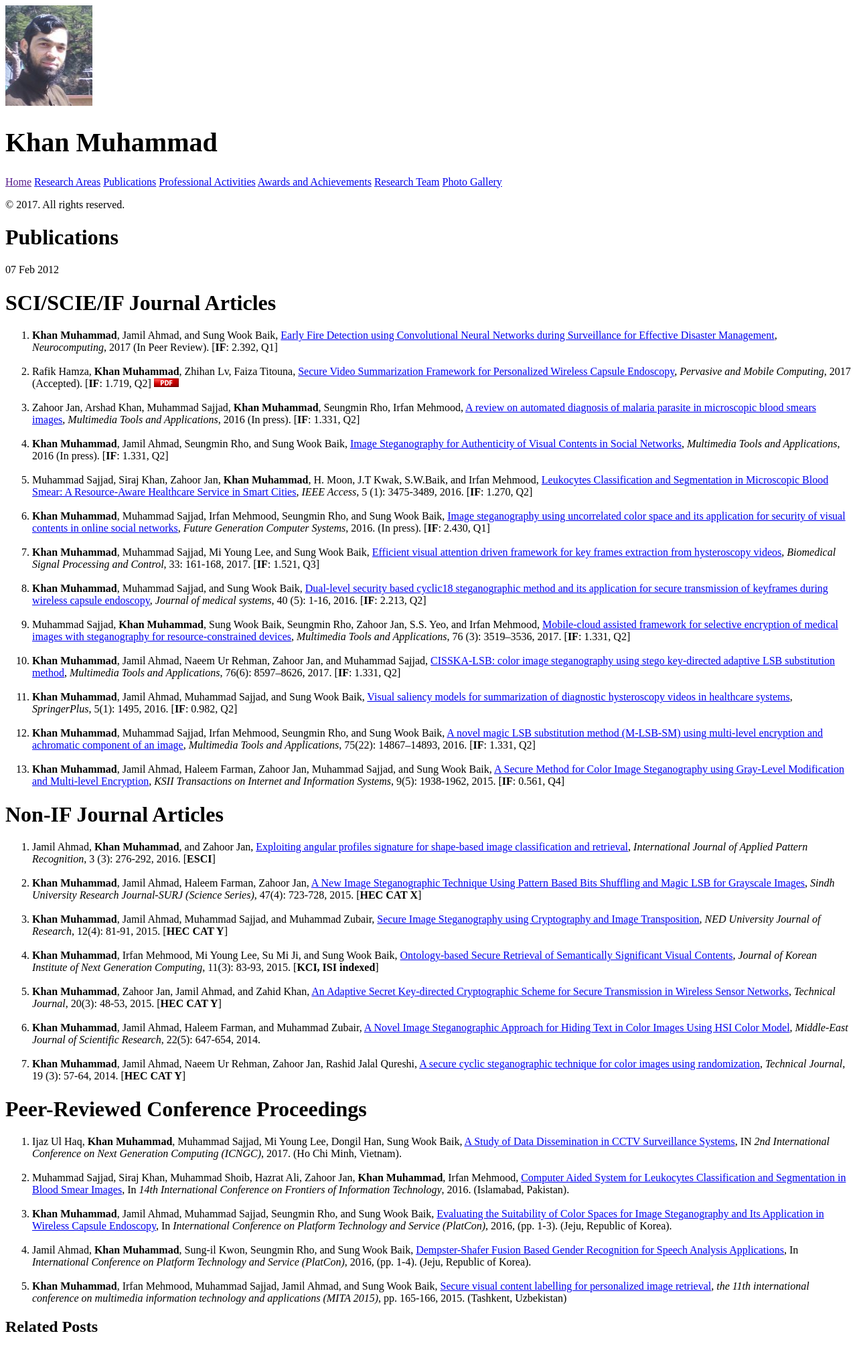
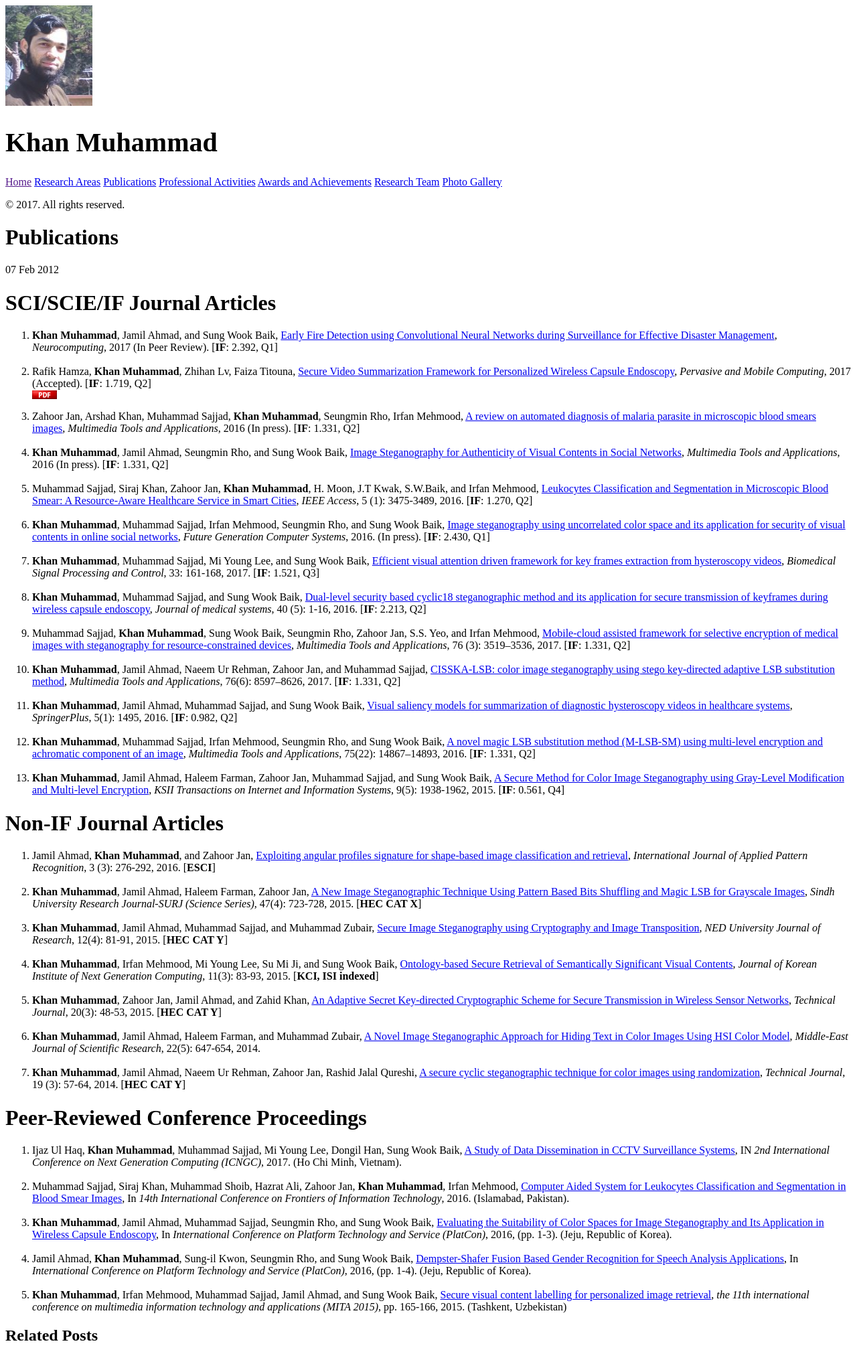
Before and after one commit to khan-muhammad/khan-muhammad.github.io, a Jekyll site: the page built from _posts/2012-02-07-publications.md, in a window 1280 px wide. Shown: the whole page at 67% size. Built offline with Jekyll 4.4.1, drawn with Linux system fonts in a browser that asks for light colours; our own code applies the rules of GitHub Pages for plain Markdown files.

Commit message:
pdf link

```diff
--- a/_posts/2012-02-07-publications.md
+++ b/_posts/2012-02-07-publications.md
@@ -1,8 +1,18 @@
+
+<style type="text/css">
+
+.pdflink{
+  display:block;
+  width:37px;
+  height:13px;
+}
 
 
+</style>
 <h1>SCI/SCIE/IF Journal Articles</h1>
 
 <ol>
+
 
 <li>
 <b>Khan Muhammad</b>, Jamil Ahmad, and Sung Wook Baik, <a href="https://scholar.google.co.kr/citations?user=k5oUZyQAAAAJ&hl=en" target="_blank">Early Fire Detection using Convolutional Neural Networks during Surveillance for Effective Disaster Management</a>, <i>Neurocomputing</i>, 2017 (In Peer Review). [<strong>IF</strong>: 2.392, Q1]
@@ -12,7 +22,10 @@
 
 <li>
 Rafik Hamza, <b>Khan Muhammad</b>, Zhihan Lv, Faiza Titouna, <a href="http://www.sciencedirect.com/science/article/pii/S1574119217301621" target="_blank">Secure Video Summarization Framework for Personalized Wireless Capsule Endoscopy</a>, <i>Pervasive and Mobile Computing</i>, 2017 (Accepted). [<strong>IF</strong>: 1.719, Q2]
-<a href="/public/papers/PMC.pdf"> <img src="/public/pictures/pdfminis.png"></a>
+<a class="pdflink" href="/public/papers/PMC.pdf">
+      <img border="0" src="/public/pictures/pdfminis.png" width="37" height="13">
+</a>
+
   </li>
 
   <br>
```
